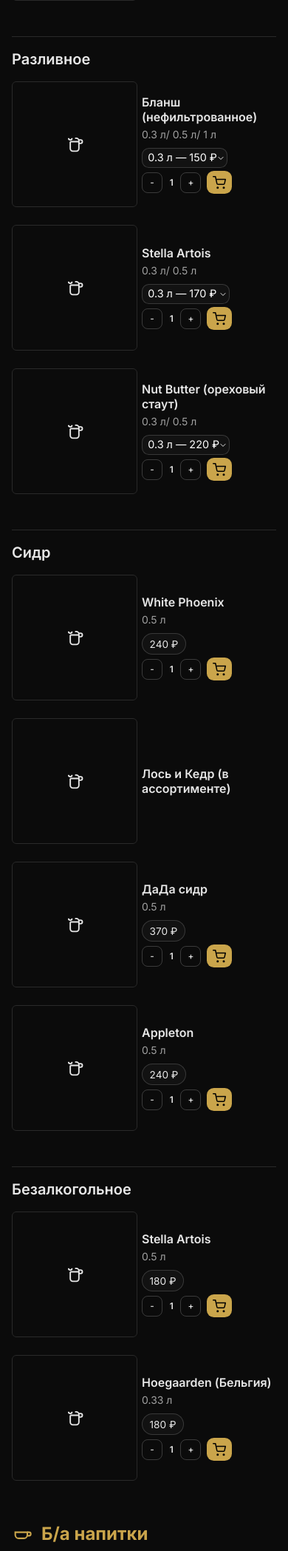
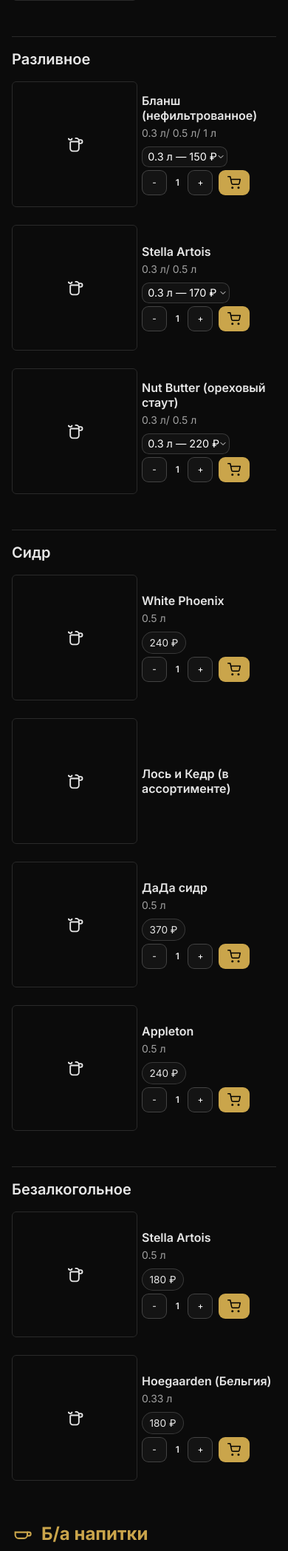
Before and after one commit to Alex71711/pubsite, a Flask app: page /menu in a window 390 px wide. Shown: the part 746-2843 px from the top of the page at 74% size. Run offline with Flask 3, Linux system fonts and the light colour scheme; some libraries are stand-ins or nearby versions.

Commit message:
Выровнять размеры степпера и кнопки корзины

```diff
--- a/templates/menu.html
+++ b/templates/menu.html
@@ -27,9 +27,9 @@
   [data-subsection]{ scroll-margin-top: calc(var(--header-h) + var(--menu-topnav-h, 0px) + 24px); }
   /* для формы корзины */
   .qty{ width:3.75rem }
-  .qty-stepper{ display:none; gap:.18rem; }
-  .qty-stepper button{ width:28px; height:28px; border:1px solid rgba(255,255,255,.2); border-radius:8px; display:inline-flex; align-items:center; justify-content:center; color:#fff; }
-  .qty-stepper .step-val{ min-width:20px; text-align:center; font-weight:600; }
+  .qty-stepper{ display:none; gap:.16rem; }
+  .qty-stepper button{ width:36px; height:36px; border:1px solid rgba(255,255,255,.2); border-radius:10px; display:inline-flex; align-items:center; justify-content:center; color:#fff; background:rgba(255,255,255,.04); }
+  .qty-stepper .step-val{ min-width:26px; text-align:center; font-weight:600; }
 
   /* ====== Стиль селектов (варианты блюда) ====== */
   .select{ appearance:none; -webkit-appearance:none; -moz-appearance:none; background-color:rgba(255,255,255,.03); color:#fff; border:1px solid rgba(255,255,255,.16); border-radius:.6rem; padding:.35rem .7rem .35rem .5rem; line-height:1; white-space:nowrap; }
@@ -42,8 +42,8 @@
   .variant-badge{ display:inline-block; padding:.35rem .6rem; border:1px solid rgba(255,255,255,.16); border-radius:9999px; font-size:.85rem; color:rgba(255,255,255,.9); background:rgba(255,255,255,.03); white-space:nowrap; }
 
   /* Кнопка корзины как иконка */
-  .btn-cart{ display:inline-flex; align-items:center; justify-content:center; padding:.5rem .65rem; border-radius:.6rem; background:var(--accent); color:#000; }
-  .btn-cart svg{ width:18px; height:18px; }
+.btn-cart{ display:inline-flex; align-items:center; justify-content:center; height:36px; min-width:44px; padding:0 .8rem; border-radius:10px; background:var(--accent); color:#000; }
+.btn-cart svg{ width:18px; height:18px; }
 
   /* Мобильная адаптация: перестраиваем карточку, чтобы всё влезало */
   @media (max-width: 560px){
@@ -55,7 +55,9 @@
     .select{ width:auto; min-width:auto; max-width:200px; padding:.35rem .8rem .35rem .45rem; font-size:.9rem; }
     .qty{ width:3rem; padding:.35rem .4rem; display:none; }
     .qty-stepper{ display:inline-flex; gap:.14rem; align-items:center; flex:0 0 auto; white-space:nowrap; }
-    .btn-cart{ padding:.4rem .5rem; flex:0 0 auto; white-space:nowrap;
+    .qty-stepper button{ width:34px; height:34px; border-radius:9px; }
+    .qty-stepper .step-val{ min-width:24px; }
+    .btn-cart{ height:34px; min-width:42px; padding:0 .75rem; border-radius:9px; flex:0 0 auto; white-space:nowrap; }
   }
 </style>
 
```
